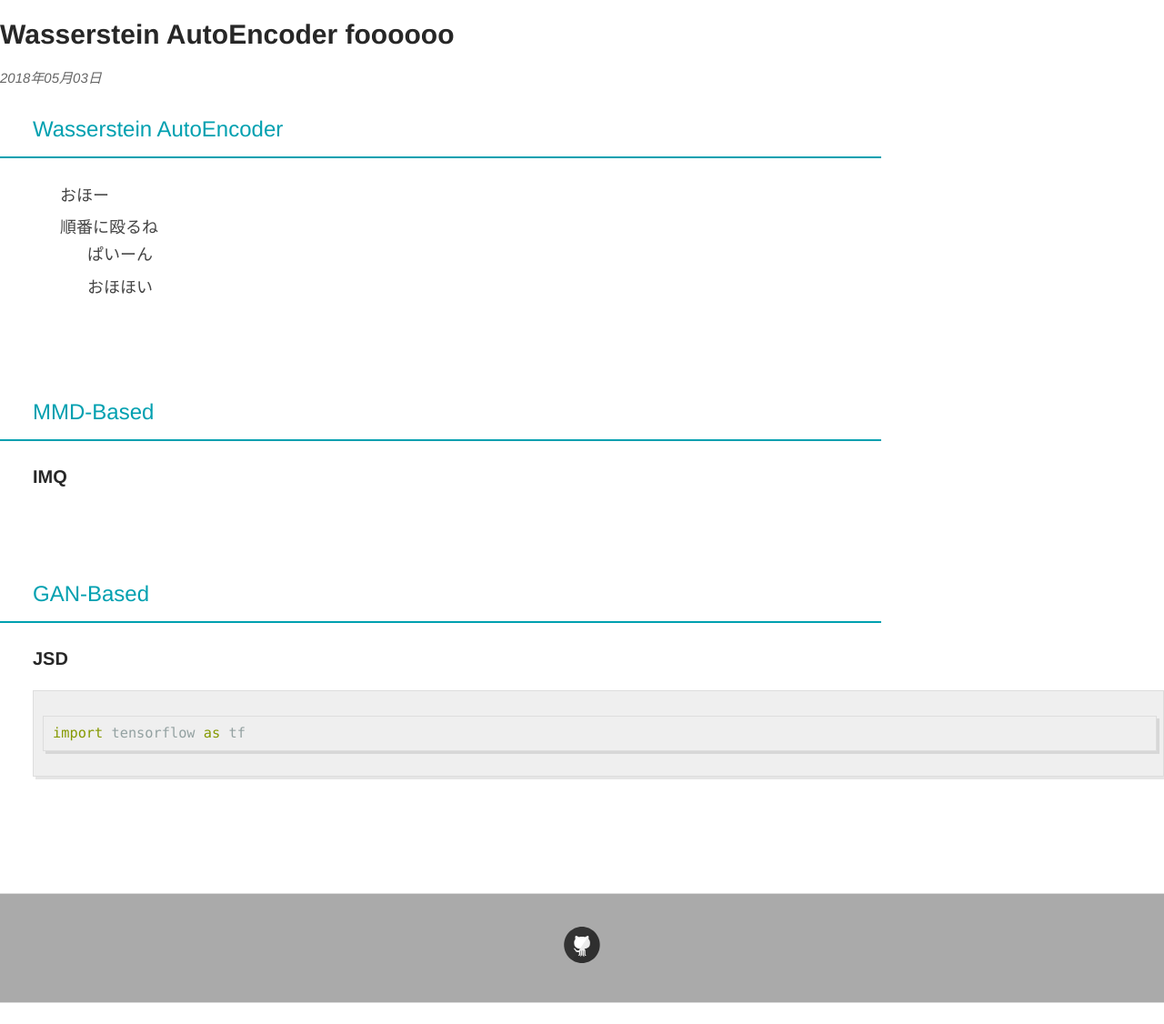
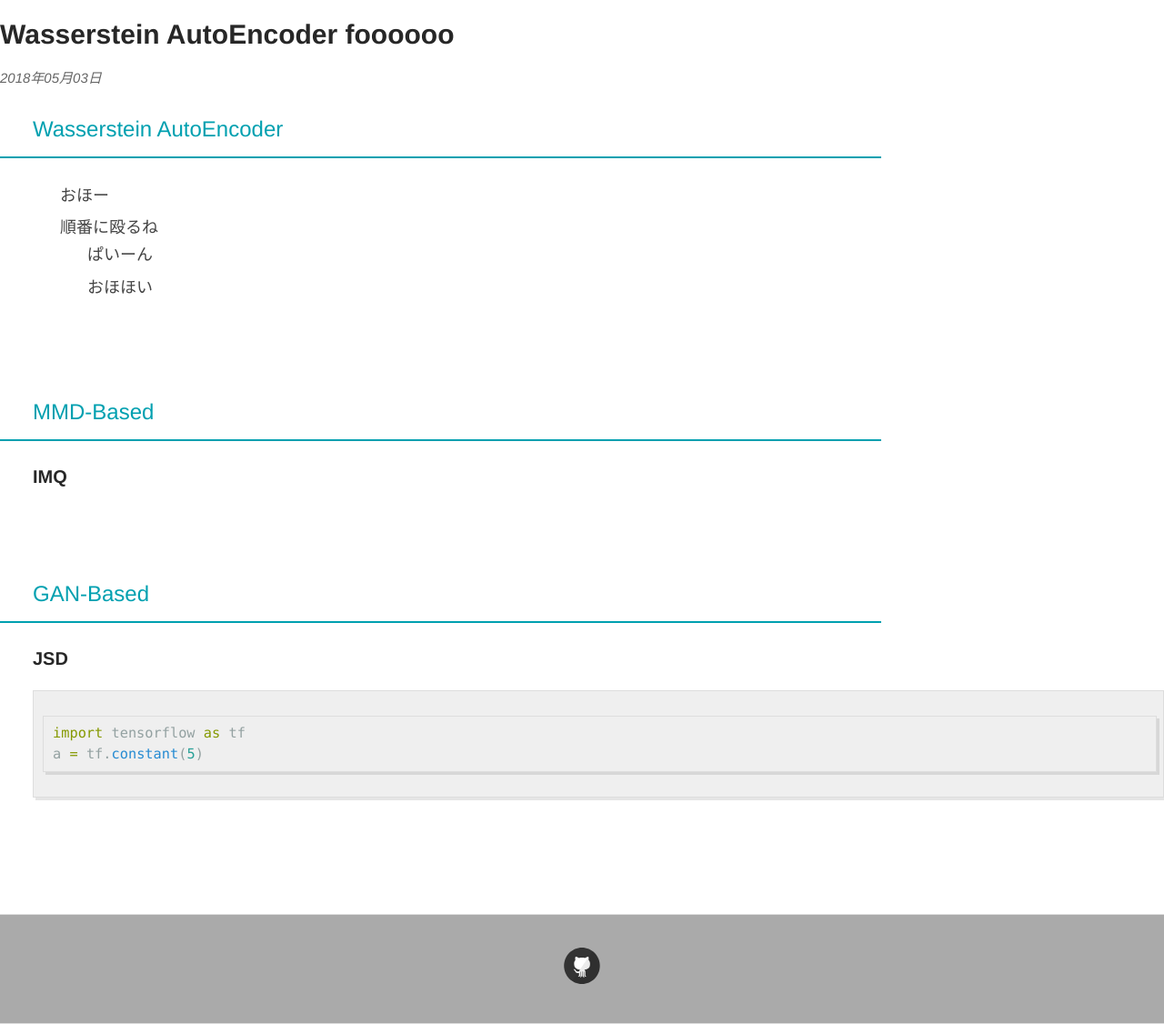
Before and after one commit to salty-vanilla/page_test, a Jekyll site: the page built from _posts/2018-05-03-WAE.md, in a window 1280 px wide. Shown: the whole page at 91% size. Built offline with Jekyll 4.4.1, drawn with Linux system fonts in a browser that asks for light colours; before the commit the page ends 1103 px from its top, so only the background shows below that.

Commit message:
Update 2018-05-03-WAE.md

````diff
--- a/_posts/2018-05-03-WAE.md
+++ b/_posts/2018-05-03-WAE.md
@@ -3,8 +3,8 @@ layout: post
 title: Wasserstein AutoEncoder foooooo
 ---
 ## Wasserstein AutoEncoder
-* おほー
-* 順番に殴るね
+- おほー
+- 順番に殴るね
 1. ぱいーん
 2. おほほい
 
@@ -14,4 +14,5 @@ title: Wasserstein AutoEncoder foooooo
 ### JSD
 ```python
 import tensorflow as tf
+a = tf.constant(5)
 ```
````
